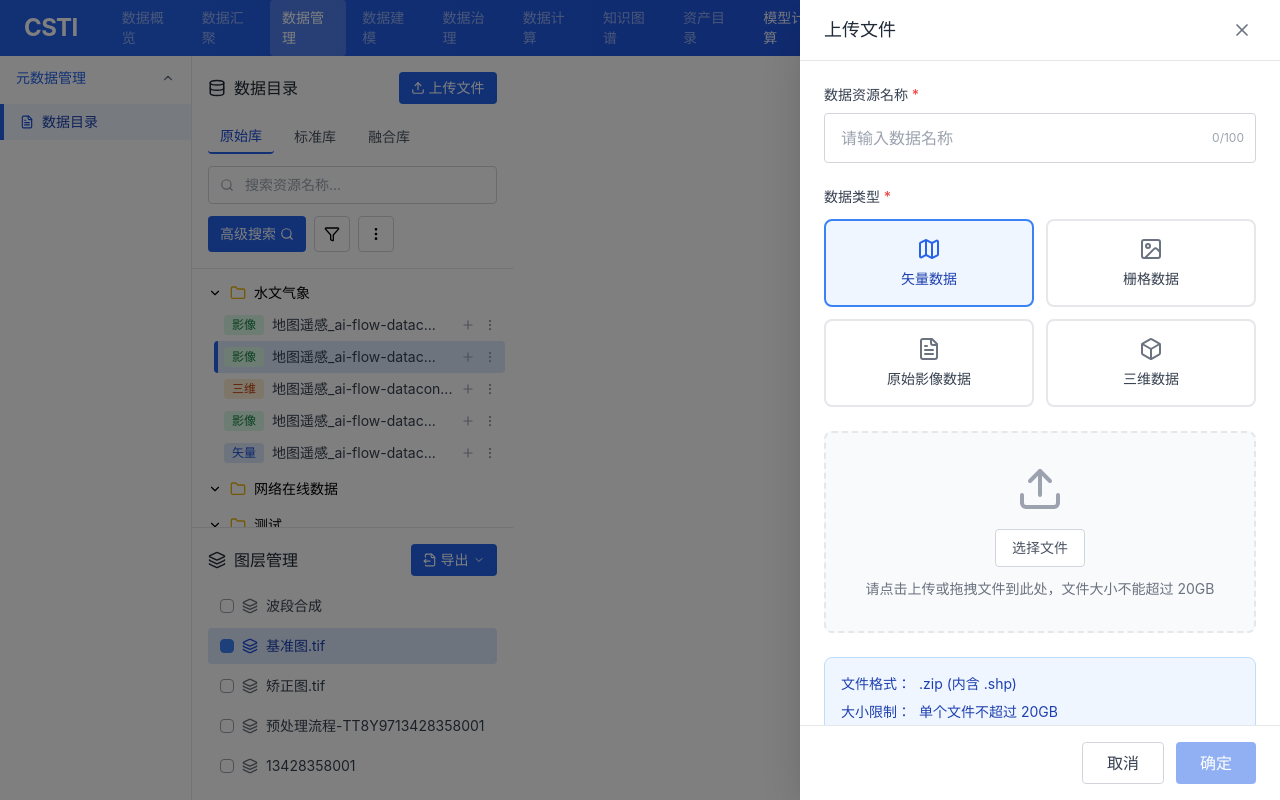
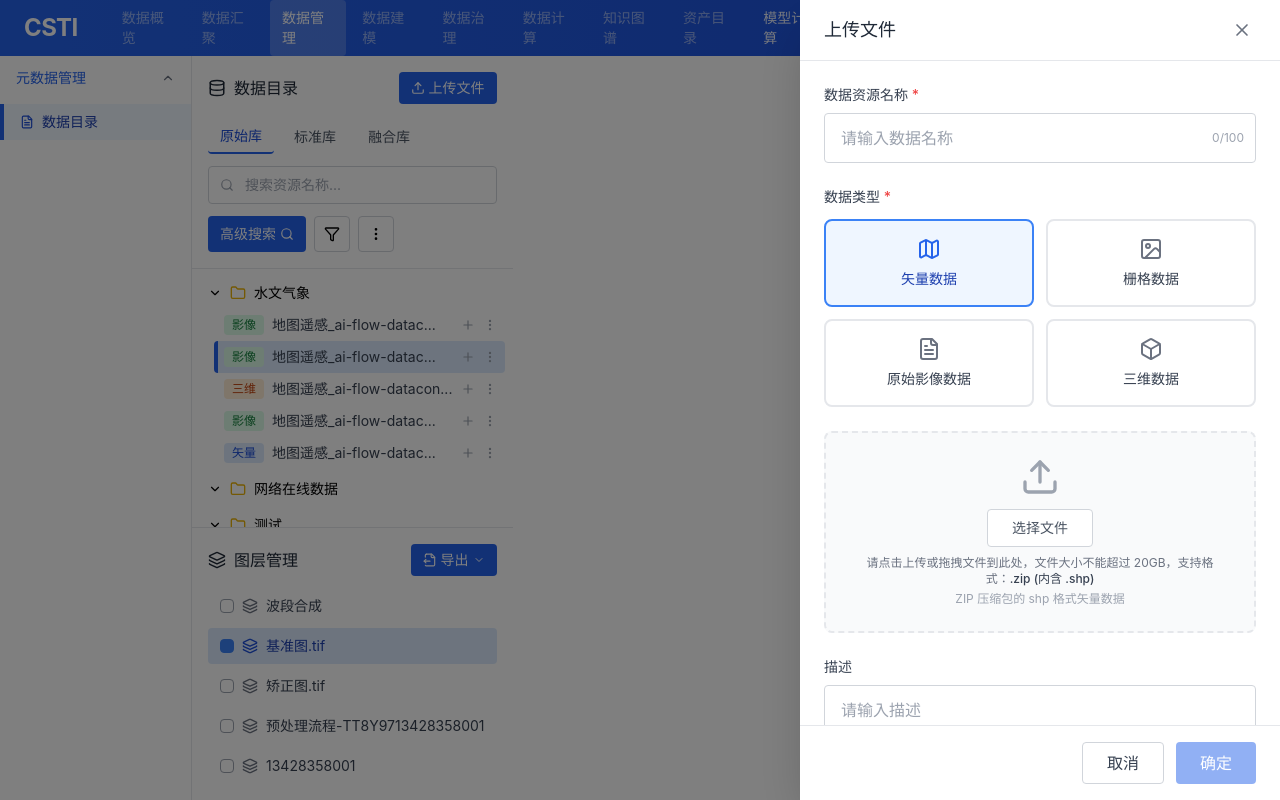
Before and after one commit to rylngu7/HX_GIS_test, a React (Vite) app: page / in a window 1280 px wide. Both pictures are taken after a click on the button "上传文件". Built offline with nearby package versions, Linux system fonts and the light colour scheme.

Commit message:
feat: 还原系统页面截图为HTML
Co-authored-by: traeagent <traeagent@users.noreply.github.com>

```diff
--- a/src/components/UploadFileModal.tsx
+++ b/src/components/UploadFileModal.tsx
@@ -184,15 +184,15 @@ export default function UploadFileModal({ isOpen, onClose, onUploadFile }: Uploa
               onDragLeave={handleDragLeave}
               onDragOver={handleDragOver}
               onDrop={handleDrop}
-              className={`border-2 border-dashed rounded-lg p-8 text-center transition-all ${
+              className={`border-2 border-dashed rounded-lg p-6 text-center transition-all ${
                 isDragging
                   ? 'border-blue-500 bg-blue-50'
                   : selectedFile ? 'bg-green-50 border-green-300' : 'border-gray-200 bg-gray-50 hover:border-blue-400 hover:bg-blue-50/30'
               }`}
             >
               <Upload
-                size={48}
-                className={`mx-auto mb-4 ${
+                size={40}
+                className={`mx-auto mb-3 ${
                   isDragging ? 'text-blue-500' : selectedFile ? 'text-green-500' : 'text-gray-400'
                 }`}
               />
@@ -222,33 +222,22 @@ export default function UploadFileModal({ isOpen, onClose, onUploadFile }: Uploa
                       className="hidden"
                       onChange={handleFileSelect}
                     />
-                    <span className="inline-block px-4 py-2 border border-gray-300 rounded text-sm text-gray-600 bg-white hover:bg-gray-100 mb-3">
+                    <span className="inline-block px-6 py-2 border border-gray-300 rounded text-sm text-gray-600 bg-white hover:bg-gray-100 mb-2">
                       选择文件
                     </span>
                   </label>
-                  <p className="text-sm text-gray-500">
-                    请点击上传或拖拽文件到此处，文件大小不能超过 20GB
+                  <p className="text-xs text-gray-500">
+                    请点击上传或拖拽文件到此处，文件大小不能超过 20GB，支持格式：
+                    <span className="text-gray-700 font-medium">{dataTypes.find(t => t.id === selectedDataType)?.formats}</span>
                   </p>
+                  {dataTypes.find(t => t.id === selectedDataType)?.detail && (
+                    <p className="text-xs text-gray-400 mt-1">
+                      {dataTypes.find(t => t.id === selectedDataType)?.detail}
+                    </p>
+                  )}
                 </div>
               )}
             </div>
-          </div>
-
-          <div className="bg-blue-50 border border-blue-200 rounded-lg p-4 text-sm text-blue-800 space-y-2">
-            <div className="flex items-start gap-2">
-              <span className="font-medium whitespace-nowrap">文件格式：</span>
-              <span>{dataTypes.find(t => t.id === selectedDataType)?.formats}</span>
-            </div>
-            <div className="flex items-start gap-2">
-              <span className="font-medium whitespace-nowrap">大小限制：</span>
-              <span>单个文件不超过 {getSizeLimit(selectedDataType)}</span>
-            </div>
-            {dataTypes.find(t => t.id === selectedDataType)?.detail && (
-              <div className="flex items-start gap-2">
-                <span className="font-medium whitespace-nowrap">数据说明：</span>
-                <span>{dataTypes.find(t => t.id === selectedDataType)?.detail}</span>
-              </div>
-            )}
           </div>
 
           <div>
```
